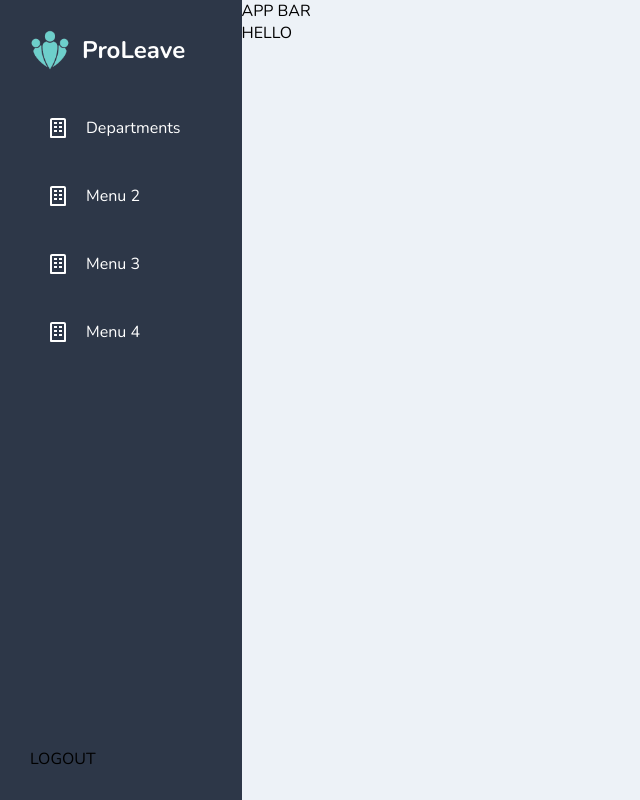
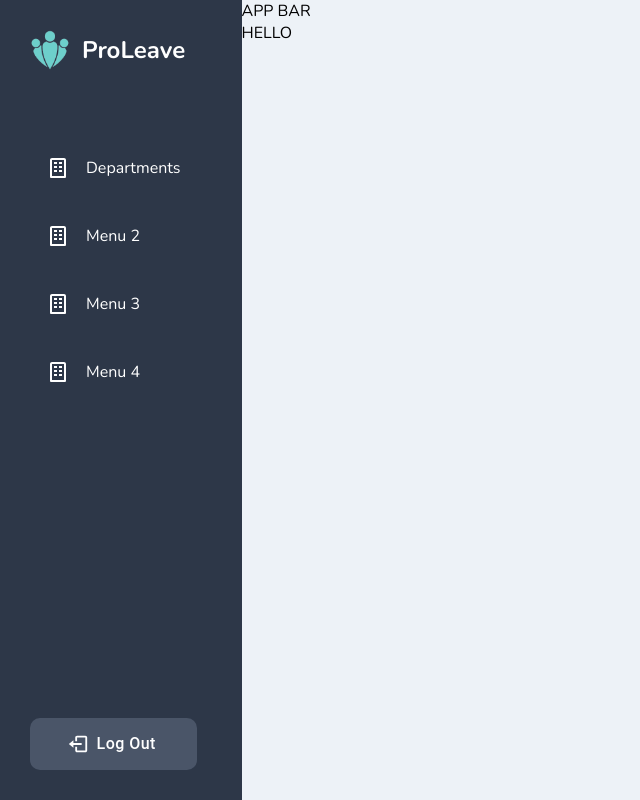
Before and after one commit to ricoputrap/proleave-web, a Next.js app: page / in a window 1280 px wide. Shown: the whole page, without its empty margins (0-640 px from the left). Built offline with nearby package versions, Linux system fonts and the light colour scheme.

Commit message:
implement logout button on sidenavbar

```diff
--- a/components/organisms/SideNav/index.styles.ts
+++ b/components/organisms/SideNav/index.styles.ts
@@ -1,4 +1,5 @@
 import styled from "@emotion/styled";
+import { Button } from "@mui/material";
 
 interface ContainerProps {
   bgColor: string;
@@ -23,12 +24,35 @@ export const Logo = styled.div`
 
   h2 {
     margin: 0;
-    color: #FFF;
+    color: #FFFFFF;
   }
 `;
 
 export const Menus = styled.div`
+  margin-top: 40px;
   display: flex;
   flex-direction: column;
   gap: 12px;
 `;
+
+interface BtnLogoutProps {
+  bgColor: string;
+  bgColorHover: string;
+}
+
+export const BtnLogout = styled(Button)<BtnLogoutProps>`
+  padding: 12px;
+  font-size: 16px;
+  color: #FFF;
+  background-color: ${props => props.bgColor};
+  cursor: pointer;
+  border-radius: 10px;
+  display: flex;
+  align-items: center;
+  box-shadow: none;
+  text-transform: none;
+
+  &:hover {
+    background-color: ${props => props.bgColorHover};
+  }
+`;
--- a/components/organisms/SideNav/index.tsx
+++ b/components/organisms/SideNav/index.tsx
@@ -1,8 +1,9 @@
-import { Container, Logo, Menus } from "./index.styles";
+import { BtnLogout, Container, Logo, Menus } from "./index.styles";
 import proLeaveLogo from "../../../assets/logo/logo.png"
 import Image from "next/image";
 import { COLORS } from "../../../styles/variables";
 import SideNavMenuItem from "../../atoms/SideNavMenuItem";
+import { BiLogOut } from "react-icons/bi"
 
 const SideNav: React.FC = () => {
   return (
@@ -28,7 +29,15 @@ const SideNav: React.FC = () => {
       </div>
 
       {/* logout */}
-      <div>LOGOUT</div>
+      <BtnLogout
+        variant="contained"
+        size="large"
+        startIcon={ <BiLogOut /> }
+        bgColor={ COLORS.GRAY_600 }
+        bgColorHover={ COLORS.GRAY_500 }
+      >
+        Log Out
+      </BtnLogout>
     </Container>
   )
 }
--- a/styles/variables.ts
+++ b/styles/variables.ts
@@ -2,6 +2,7 @@ enum COLORS {
   GRAY_100 = "#EDF2F7",
   GRAY_200 = "#E2E8F0",
   GRAY_400 = "#A0AEC0",
+  GRAY_500 = "#6C798F",
   GRAY_600 = "#4A5568",
   GRAY_700 = "#2D3748",
 
```
